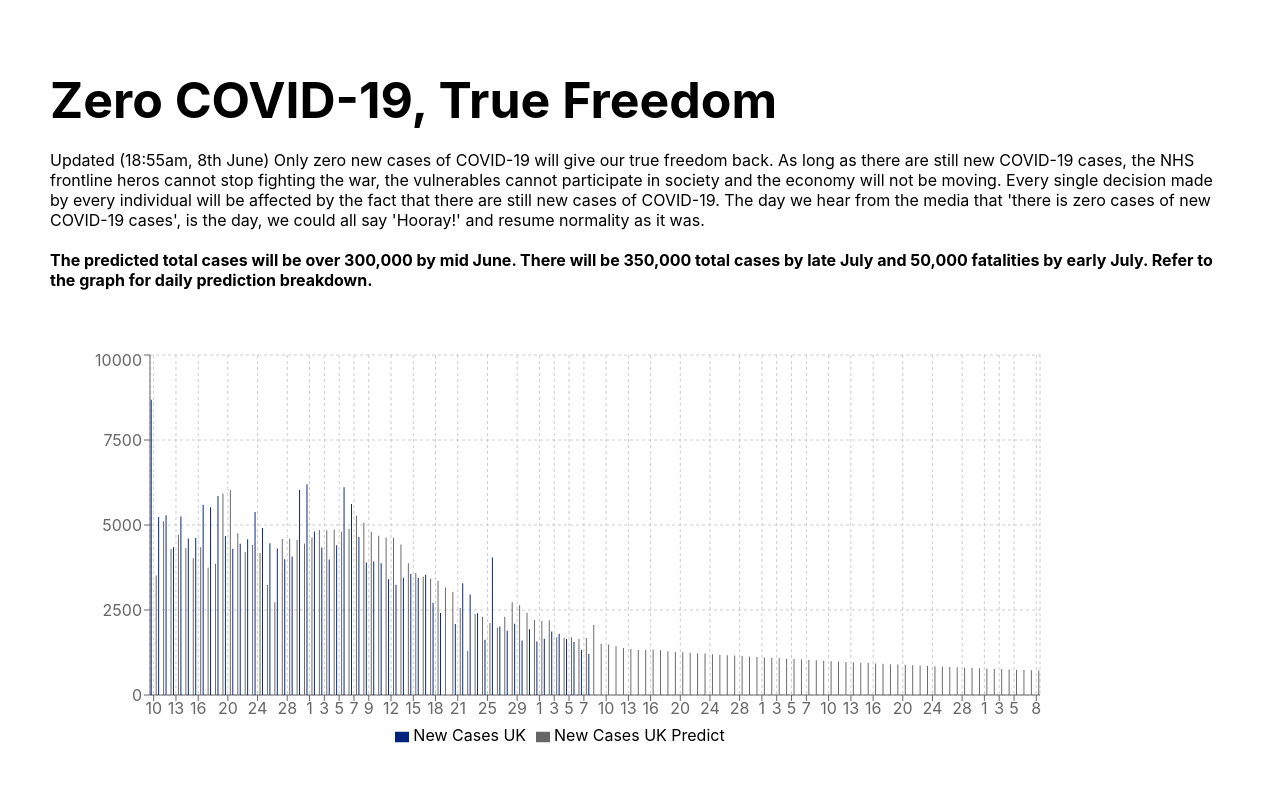
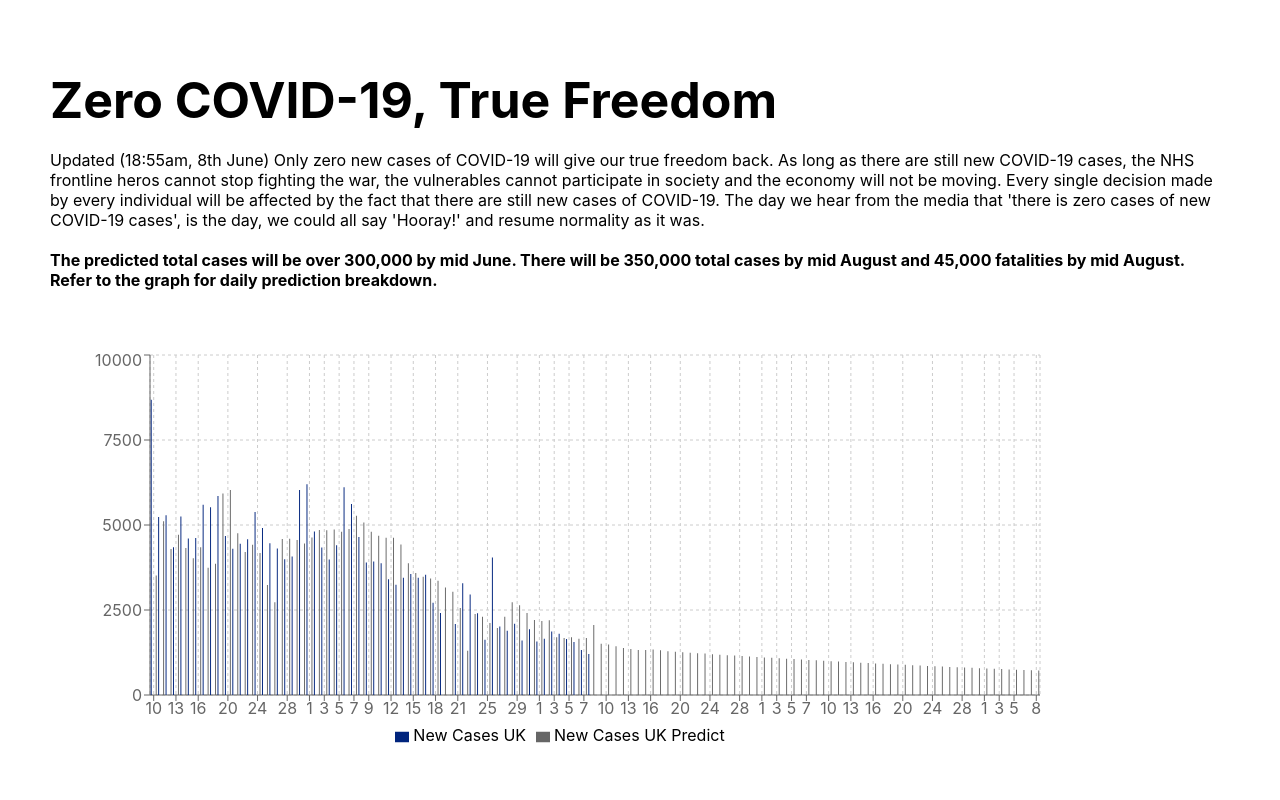
Before and after one commit to linamm/coronachart, a React (Create React App) app in the folder coronachart/: page / in a window 1280 px wide. Shown: the top 800 px of the page. Built offline with nearby package versions, Linux system fonts and the light colour scheme.

Commit message:
update prediction text

```diff
--- a/coronachart/src/App.js
+++ b/coronachart/src/App.js
@@ -96,7 +96,7 @@ function App() {
       </div>
       <div style={styles.paragraph}>
         <b>
-          The predicted total cases will be over 300,000 by mid June. There will be 350,000 total cases by late July and 50,000 fatalities by early July.
+          The predicted total cases will be over 300,000 by mid June. There will be 350,000 total cases by mid August and 45,000 fatalities by mid August.
           Refer to the graph for daily prediction breakdown.
         </b>
       </div>
```
